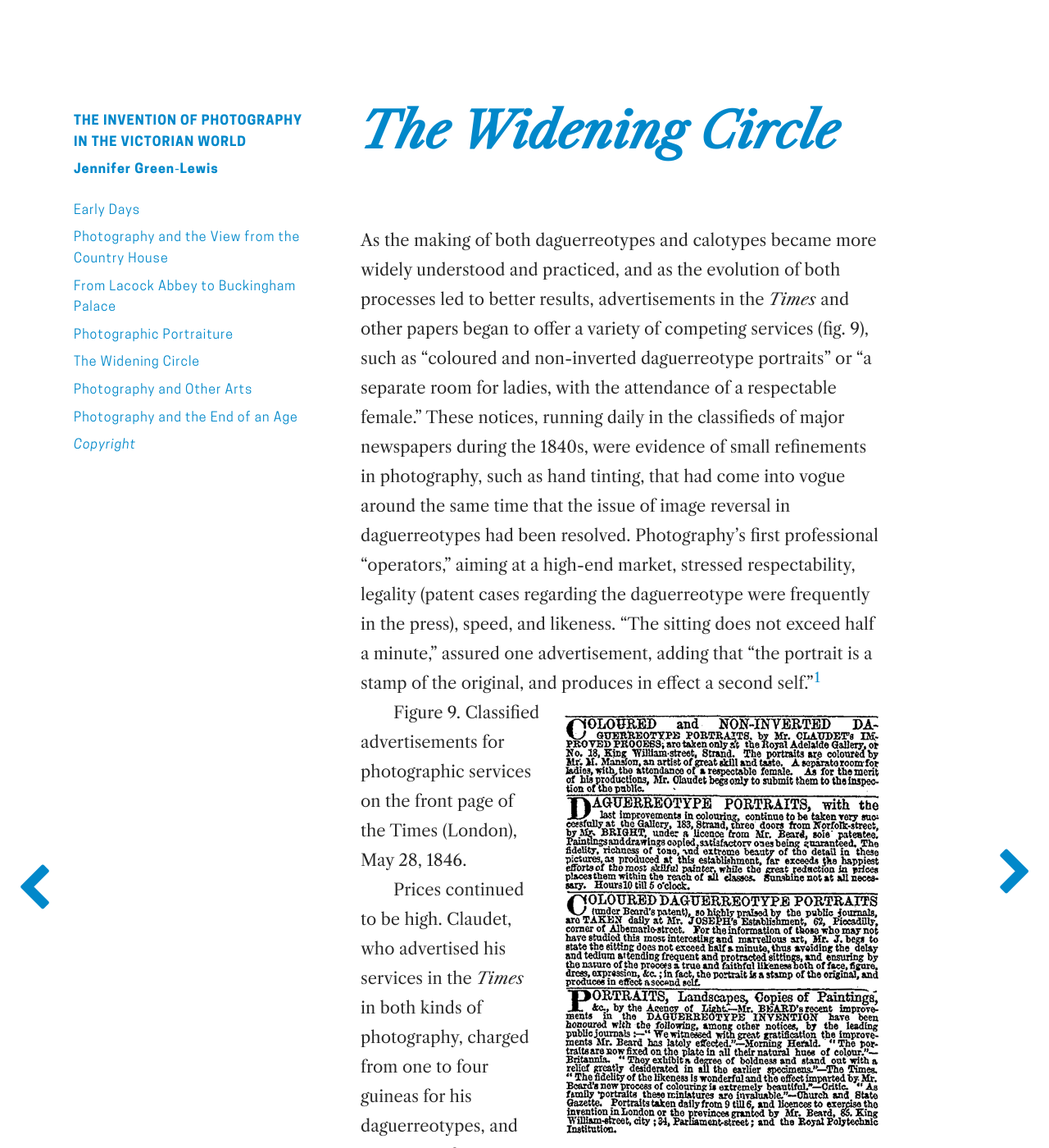
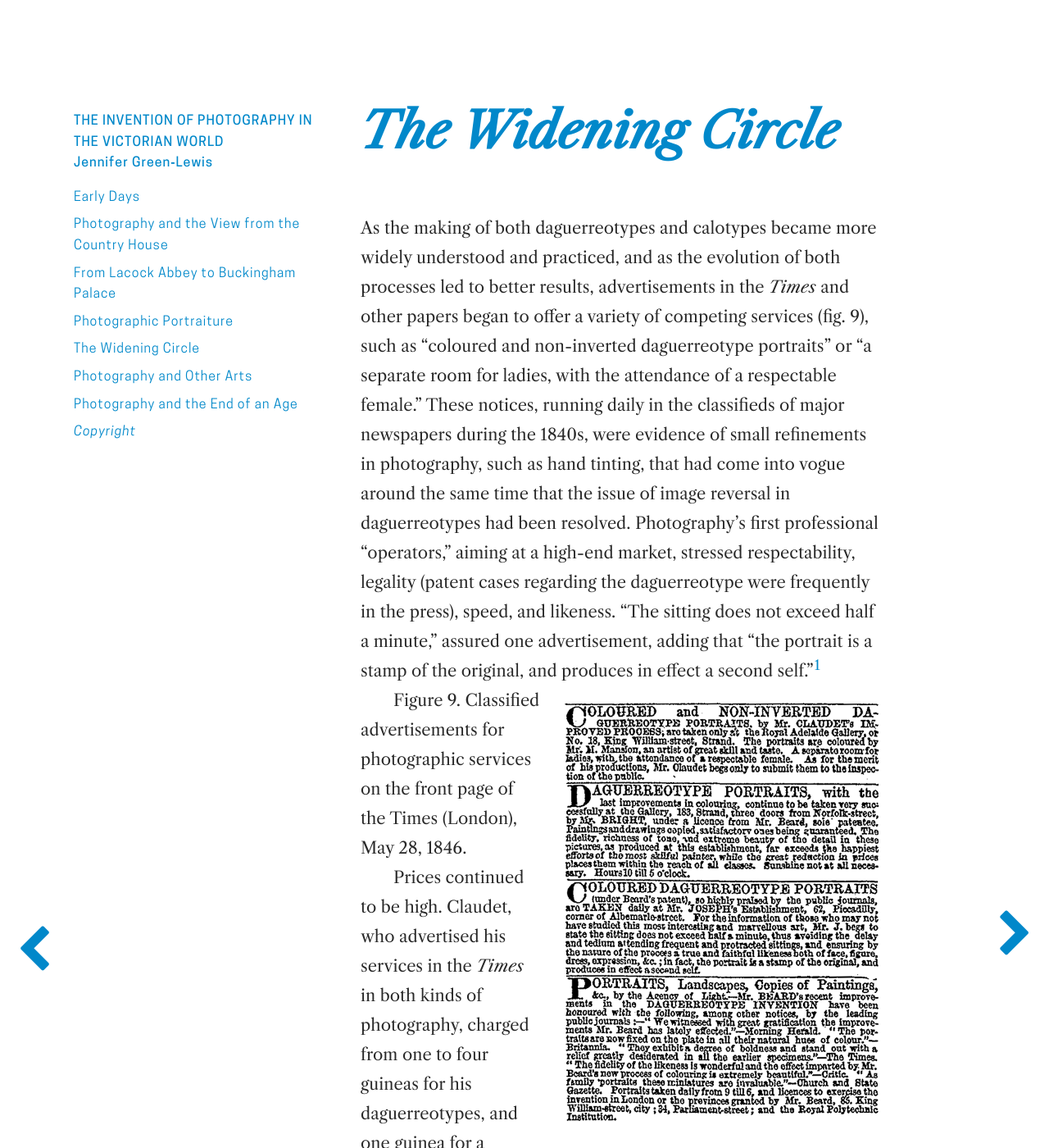
Before and after one commit to thegetty/inventionofphoto-jekyll, a Jekyll site: the page built from _posts/2015-01-05-widening_circle.md, in a window 1280 px wide and 1400 px high. Shown: the whole window at 82% size. Built offline with Jekyll 4.4.1, drawn with Linux system fonts in a browser that asks for light colours; some web fonts are replaced.

Commit message:
Clean heading styles

```diff
--- a/_includes/toc.html
+++ b/_includes/toc.html
@@ -1,7 +1,6 @@
 <nav class="toc">
 <ul>
-<li class="title">{{ site.title }}</li>
-<li class="author">{{ site.author }}</li>
+<li><h4>{{ site.title }}<br /><span class="author">{{ site.author }}</h4></li>
 {% for post in site.posts reversed %}
 <li>{%if post.chapter_no %}<a href="{{ post.url }}">Chapter {{ post.chapter_no }}: {{ post.title }}</a>{% else %}<a href="{{ post.url }}">{% if post.layout == "frontmatter" %}<em>{{ post.title }}</em>{% else %}{{ post.title }}{% endif %}</a>{% endif %}</li>
 {% endfor %}
--- a/assets/styles/base.css
+++ b/assets/styles/base.css
@@ -22,27 +22,49 @@
 dl, dd, figure {
   margin: 0;
   padding: 0; }
-
 body {
 	font-family: Libre_Caslon_Text, serif;
 	font-size: 20px;
 	line-height: 1.8em;
 	color: #282828;
 }
-
 em {
 	font-family: Libre_Caslon_Text_Italic, serif;
 	font-style: normal;
 }
-
 a, a:visited {
 	color: #0188ca;
 	text-decoration: none;
 }
-
 a:hover {
 	color: #005B89;
 	background-color: #e5e5e5;
+}
+
+h1 {
+	font-size: 4em;
+	font-family: Libre_Caslon_Text, serif;
+	line-height: 1.35em;
+}
+
+h2 {
+  font-family: Libre_Caslon_Text_Italic;
+	font-size: 3em;
+	color: #0188ca;
+	line-height: 1.35em;
+}
+
+h3 {
+  font-family: CooperHewitt_Light, Helvetica, Arial, sans-serif;
+	font-size: 2.3em;
+	margin: 1em 0 .5em;
+	line-height: 1.55em;
+}
+
+h4 {
+	font-family: CooperHewitt_Medium, Helvetica, Arial, sans-serif;
+	margin: 1em 0;
+	text-transform: uppercase;
 }
 
 .cover {
@@ -67,10 +89,6 @@
 	right: 20px;
 	height: 40px;
 	width: 40px;
-}
-
-.cover h2 {
-	color: #F7F599;
 }
 
 #next {
@@ -133,14 +151,8 @@
   margin-bottom: .5em;
 }
 
-.toc .title {
-  font-family: CooperHewitt_Bold;
-  text-transform: uppercase;
-}
-
 .toc .author {
-  font-family: CooperHewitt_Bold;
-  margin-bottom: 1.5em;
+  text-transform: none;
 }
 
 article {
@@ -162,6 +174,7 @@
 
 article header {
   margin-top: 120px;
+  margin-bottom: 3em;
 }
 
 article p {
@@ -220,161 +233,3 @@
 figcaption strong {
 	font-family: CooperHewitt_Heavy, Helvetica, Arial, sans-serif;
 }
-
-/*img + span em {
-	font-family: CooperHewitt_SemiboldItalic, Helvetica, Arial, sans-serif;
-}
-
-img + span strong {
-	font-family: CooperHewitt_Heavy, Helvetica, Arial, sans-serif;
-}*/
-
-h1 {
-	font-size: 4em;
-	font-family: CooperHewitt_Bold, Helvetica, Arial, sans-serif;
-	color: #fff;
-	line-height: 1.35em;
-	margin-bottom: .5em;
-}
-
-h2 {
-  font-family: Libre_Caslon_Text_Italic;
-	font-size: 3em;
-	margin-bottom: 1.25em;
-	margin-top: .5em;
-	color: #0188ca;
-	line-height: 1.35em;
-}
-
-h2.chapter-number {
-	font-family: CooperHewitt_Bold, Helvetica, Arial, sans-serif;
-	text-transform: uppercase;
-	font-size: 1em;
-	font-weight: 900;
-}
-
-h3 {
-	font-size: 2em;
-	margin: 1em 0 .5em;
-	line-height: 1.55em;
-}
-
-h3 + p {
-	text-indent: 0;
-}
-
-h4 {
-	font-family: CooperHewitt_Medium, Helvetica, Arial, sans-serif;
-	margin: 1em 0;
-	text-transform: uppercase;
-}
-
-/*
-
-LAst version
-
-article {
-	width: 720px;
-	margin-left: 400px;
-	margin-top: 120px;
-}
-
-article p:first-of-type {
-	text-indent: 0;
-}
-
-article p {
-	text-indent: 2em;
-}
-
-blockquote {
-	margin: 1em 2em;
-	font-style: italic;
-}
-
-blockquote cite {
-	font-size: .7em;
-}
-
-blockquote p em {
-  font-family: Libre_Caslon_Text;
-	font-style: normal;
-}
-
-blockquote + p {
-  text-indent: 0;
-}
-
-article img {
-	width: 400px;
-	float: right;
-	margin: 1em 0 0 20px;
-	max-width: 100%;
-}
-
-p img, figcaption {
-	width: 400px;
-	float: right;
-	margin: 1em 0px 1em 20px;
-	max-width: 100%;
-	font-size: .85em;
-	font-family: CooperHewitt_Semibold, Helvetica, Arial, sans-serif;
-	line-height: 1.6em;
-	text-indent: 0;
-}
-
-figcaption em {
-	font-family: CooperHewitt_SemiboldItalic, Helvetica, Arial, sans-serif;
-}
-
-figcaption strong {
-	font-family: CooperHewitt_Heavy, Helvetica, Arial, sans-serif;
-}
-
-/*img + span em {
-	font-family: CooperHewitt_SemiboldItalic, Helvetica, Arial, sans-serif;
-}
-
-img + span strong {
-	font-family: CooperHewitt_Heavy, Helvetica, Arial, sans-serif;
-}*/
-
-h1 {
-	font-size: 4em;
-	font-family: CooperHewitt_Bold, Helvetica, Arial, sans-serif;
-	color: #fff;
-	line-height: 1.35em;
-	margin-bottom: .5em;
-}
-
-h2 {
-  font-family: Libre_Caslon_Text_Italic;
-	font-size: 3em;
-	margin-bottom: 1.25em;
-	margin-top: .5em;
-	color: #0188ca;
-	line-height: 1.35em;
-}
-
-h2.chapter-number {
-	font-family: CooperHewitt_Bold, Helvetica, Arial, sans-serif;
-	text-transform: uppercase;
-	font-size: 1em;
-	font-weight: 900;
-}
-
-h3 {
-	font-size: 2em;
-	margin: 1em 0 .5em;
-	line-height: 1.55em;
-}
-
-h3 + p {
-	text-indent: 0;
-}
-
-h4 {
-	font-family: CooperHewitt_Medium, Helvetica, Arial, sans-serif;
-	margin: 1em 0;
-	text-transform: uppercase;
-}*/
```
Also changed, not shown: styles.md (added, +16 -0 lines).
